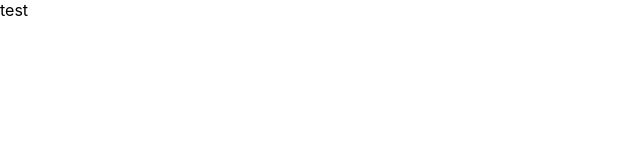
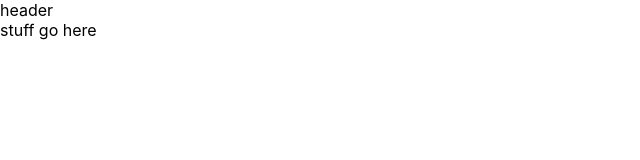
Before and after one commit to kittywizard/travel-journal, a React (Create React App) app: page / in a window 1280 px wide. Shown: the top 160 px of the page, without its empty margins (0-640 px from the left). Built offline with nearby package versions, Linux system fonts and the light colour scheme; the HTML template or start-up script is replaced by a standard one.

Commit message:
setting up component framework

```diff
--- a/src/App.js
+++ b/src/App.js
@@ -1,7 +1,11 @@
+import Header from './components/Header';
+import Module from './components/Module';
+
 export default function App() {
     return (
-        <div>
-            test
+        <div className="app">
+            <Header />
+            <Module />
         </div>
     )
 }
--- /dev/null
+++ b/src/components/Header.js
@@ -0,0 +1,7 @@
+export default function Header() {
+    return (
+        <header>
+            header
+        </header>
+    )
+}
--- /dev/null
+++ b/src/components/Module.js
@@ -0,0 +1,7 @@
+export default function Module() {
+    return (
+        <section>
+            stuff go here
+        </section>
+    )
+}
```
